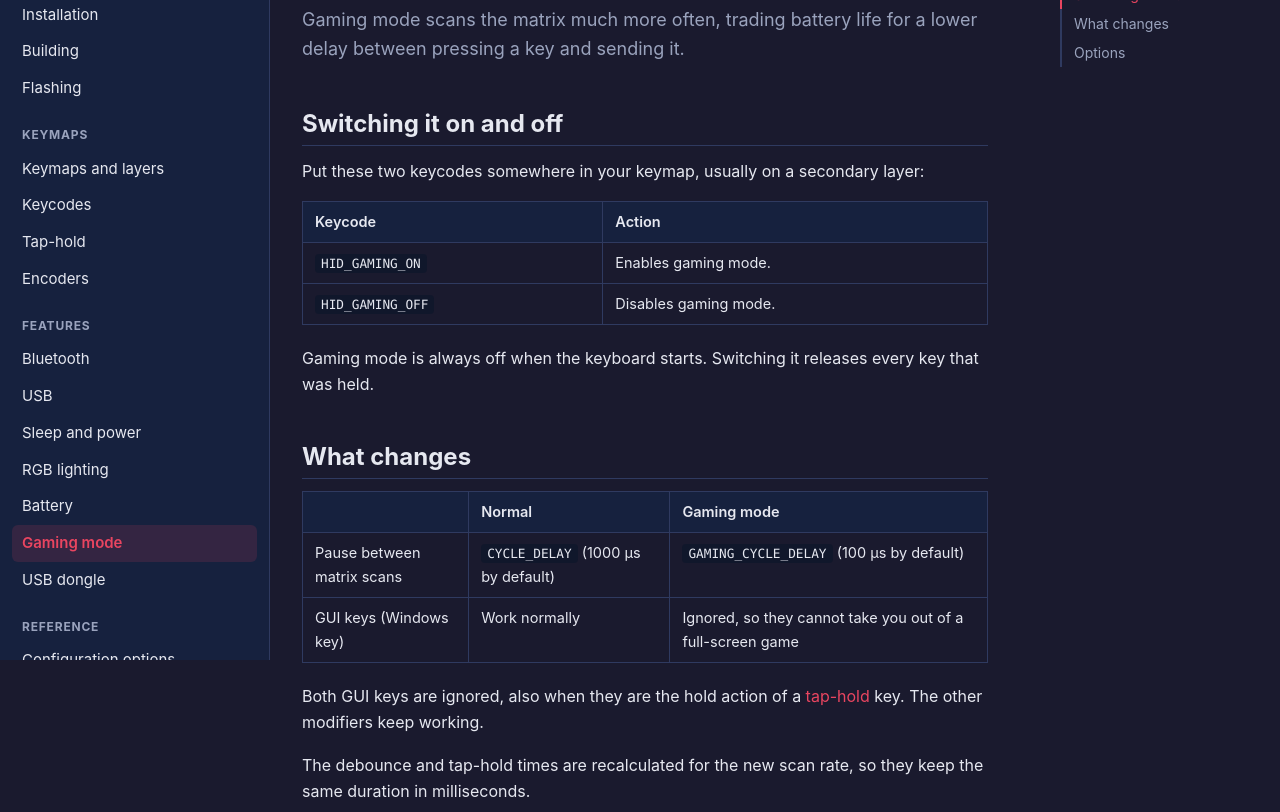
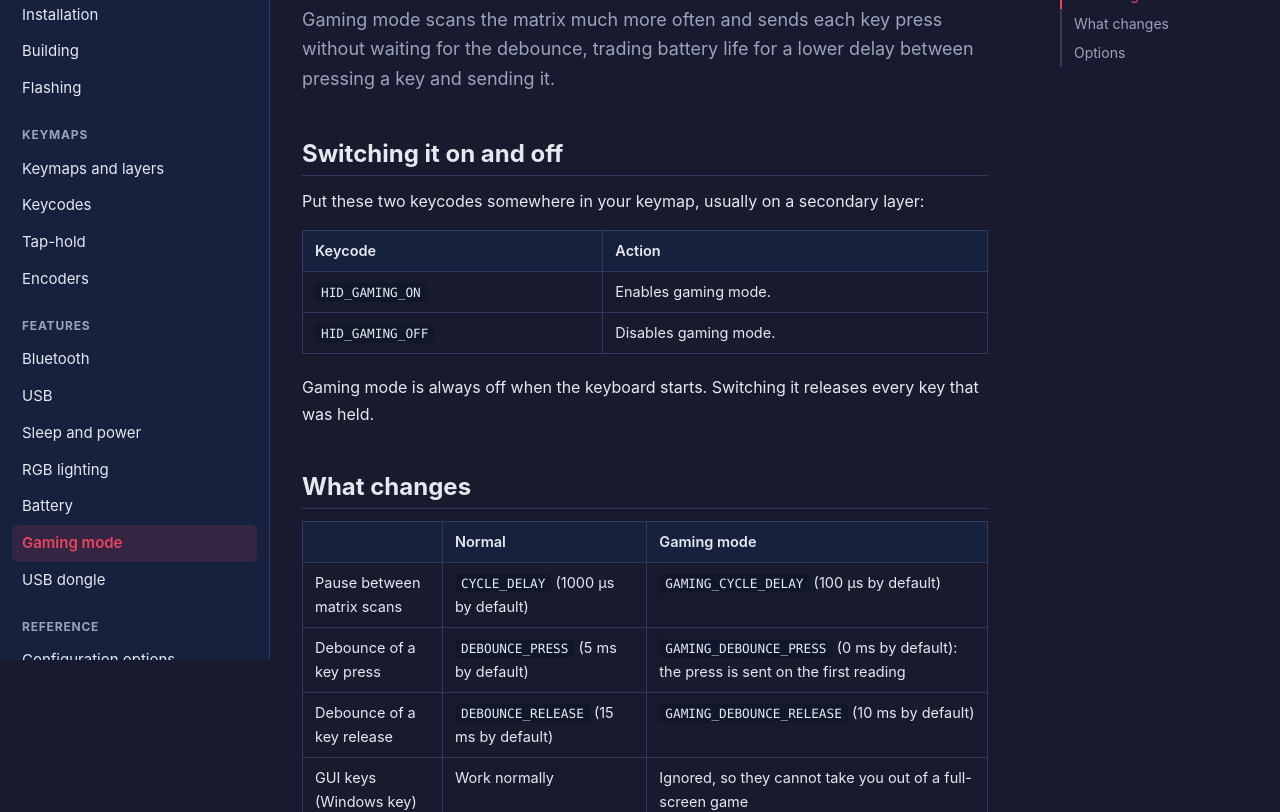
Before and after one commit to ci-bus/bmk, a plain HTML site: page documentation/gaming.html in a window 1280 px wide. Shown: the part 140-952 px from the top of the page. Drawn offline with Linux system fonts and the light colour scheme.

Commit message:
docs: gaming mode debounce options
Co-Authored-By: Claude Fable 5.2 <noreply@anthropic.com>

```diff
--- a/documentation/assets/site.js
+++ b/documentation/assets/site.js
@@ -29,7 +29,7 @@
         { file: 'power.html', title: 'Sleep and power', keys: 'sleep deep sleep timeout power_ext hid_deep_sleep consumption' },
         { file: 'rgb.html', title: 'RGB lighting', keys: 'ws2812 leds rgb_port rgb_pin rgb_leds rgb_effects rgb_effect_on_startup effect rainbow saturation hid_key_rgb' },
         { file: 'battery.html', title: 'Battery', keys: 'battery level percentage bat_update vddh' },
-        { file: 'gaming.html', title: 'Gaming mode', keys: 'hid_gaming_on hid_gaming_off scan rate gaming_cycle_delay' },
+        { file: 'gaming.html', title: 'Gaming mode', keys: 'hid_gaming_on hid_gaming_off scan rate gaming_cycle_delay gaming_debounce_press windows gui' },
         { file: 'dongle.html', title: 'USB dongle', keys: 'dongle central wireless receiver free mark' },
       ],
     },
--- a/documentation/gaming.html
+++ b/documentation/gaming.html
@@ -10,7 +10,7 @@
 <body>
 <main>
 <h1>Gaming mode</h1>
-<p class="lead">Gaming mode scans the matrix much more often, trading battery life for a lower delay between pressing a key and sending it.</p>
+<p class="lead">Gaming mode scans the matrix much more often and sends each key press without waiting for the debounce, trading battery life for a lower delay between pressing a key and sending it.</p>
 
 <h2>Switching it on and off</h2>
 <p>Put these two keycodes somewhere in your keymap, usually on a secondary layer:</p>
@@ -25,10 +25,13 @@
 <table>
   <tr><th></th><th>Normal</th><th>Gaming mode</th></tr>
   <tr><td>Pause between matrix scans</td><td><code>CYCLE_DELAY</code> (1000 µs by default)</td><td><code>GAMING_CYCLE_DELAY</code> (100 µs by default)</td></tr>
+  <tr><td>Debounce of a key press</td><td><code>DEBOUNCE_PRESS</code> (5 ms by default)</td><td><code>GAMING_DEBOUNCE_PRESS</code> (0 ms by default): the press is sent on the first reading</td></tr>
+  <tr><td>Debounce of a key release</td><td><code>DEBOUNCE_RELEASE</code> (15 ms by default)</td><td><code>GAMING_DEBOUNCE_RELEASE</code> (10 ms by default)</td></tr>
   <tr><td>GUI keys (Windows key)</td><td>Work normally</td><td>Ignored, so they cannot take you out of a full-screen game</td></tr>
 </table>
 <p>Both GUI keys are ignored, also when they are the hold action of a <a href="tap-hold.html">tap-hold</a> key. The other modifiers keep working.</p>
-<p>The debounce and tap-hold times are recalculated for the new scan rate, so they keep the same duration in milliseconds.</p>
+<p>The tap-hold times are recalculated for the new scan rate, so they keep the same duration in milliseconds.</p>
+<p>With a press debounce of 0, contact bounce is still filtered by the release debounce: once a press is sent, the key is not released until it has read as released for <code>GAMING_DEBOUNCE_RELEASE</code>. If a keyboard produces unwanted or repeated key presses in gaming mode, raise <code>GAMING_DEBOUNCE_PRESS</code> to 1 or more, or raise <code>GAMING_DEBOUNCE_RELEASE</code>.</p>
 
 <div class="warn">
   <p>With the default values the pause between scans is ten times shorter, so the processor rests less and the battery drains faster. Switch gaming mode off when you finish playing.</p>
@@ -40,7 +43,10 @@
   <tr><th>Option</th><th>Default</th><th>Meaning</th></tr>
   <tr><td><code>CYCLE_DELAY</code></td><td>1000</td><td>Pause in µs between two matrix scans in normal mode.</td></tr>
   <tr><td><code>GAMING_CYCLE_DELAY</code></td><td>100</td><td>Pause in µs between two matrix scans in gaming mode.</td></tr>
+  <tr><td><code>GAMING_DEBOUNCE_PRESS</code></td><td>0</td><td>Time in ms a key must read as pressed before the press is sent in gaming mode.</td></tr>
+  <tr><td><code>GAMING_DEBOUNCE_RELEASE</code></td><td>10</td><td>Time in ms a key must read as released before the release is sent in gaming mode.</td></tr>
 </table>
+<p>With the default <code>GAMING_CYCLE_DELAY</code>, keep both gaming debounce times at 25 ms or less: the debounce counter of a key holds up to 255 scan cycles.</p>
 </main>
 </body>
 </html>
```
Also changed, not shown: documentation/configuration.html (+2 -0 lines).
